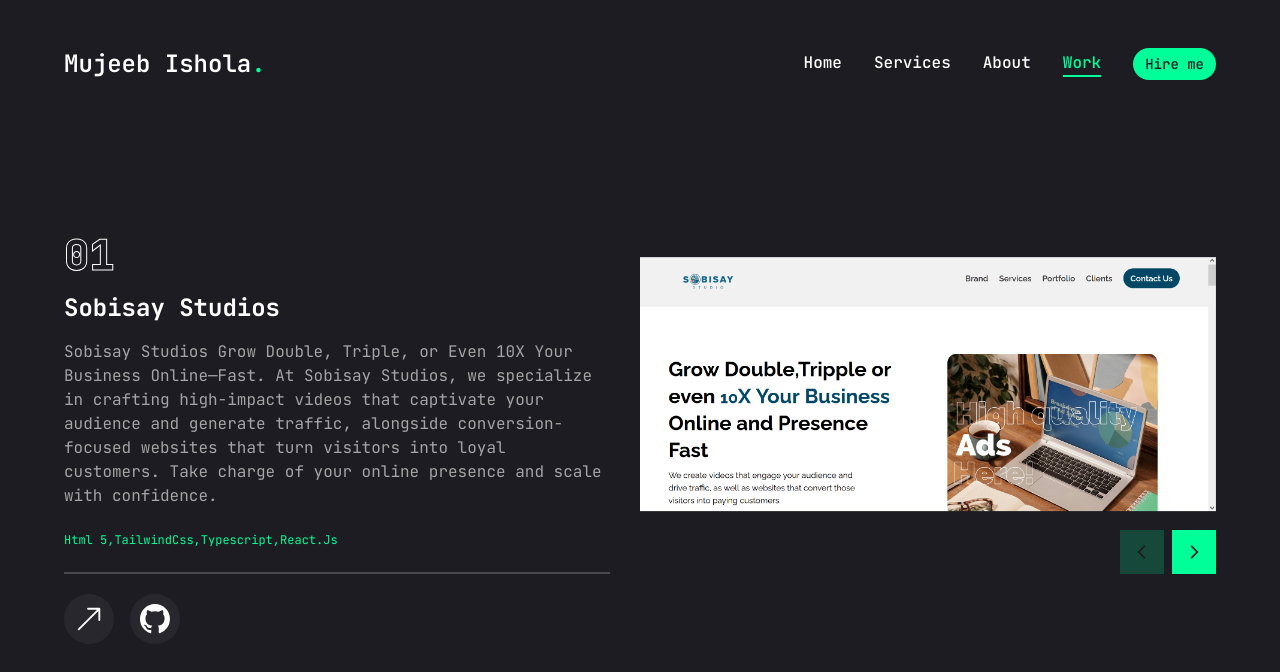
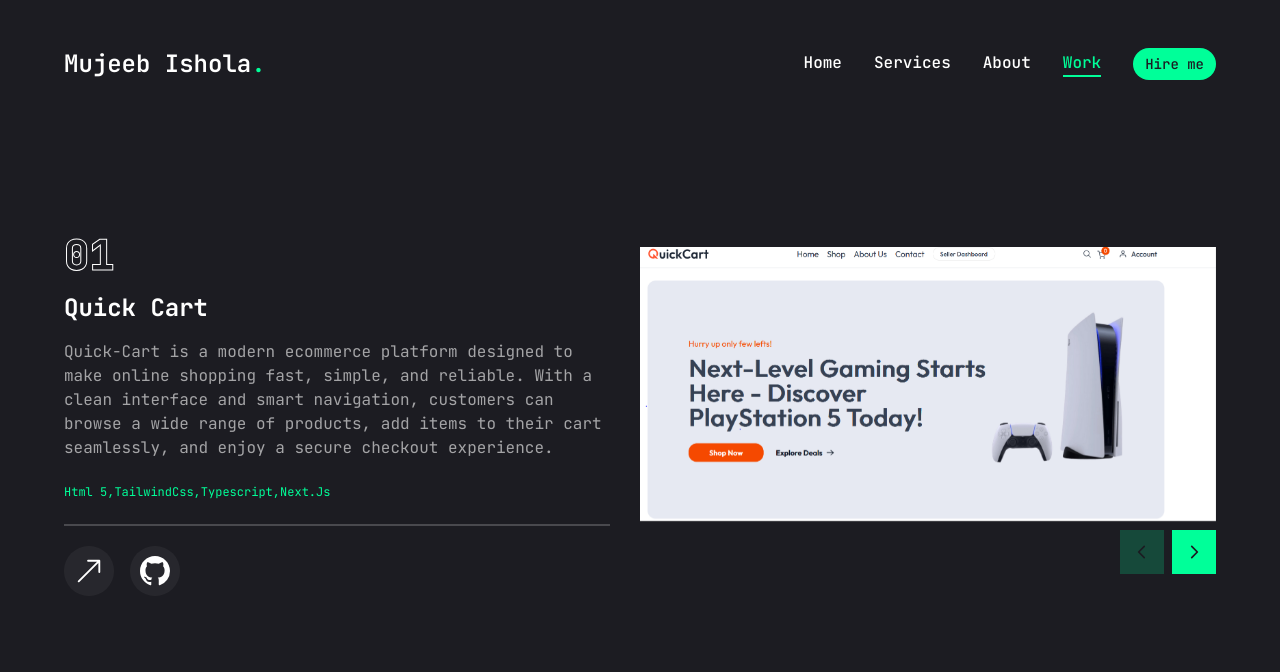
Before and after one commit to Adekunle-hub/portfolio, a Next.js app: page /work in a window 1280 px wide. Shown: the top 672 px of the page. Built offline with nearby package versions, Linux system fonts and the light colour scheme.

Commit message:
added quickCart

```diff
--- a/app/work/page.tsx
+++ b/app/work/page.tsx
@@ -21,6 +21,30 @@
 const projects = [
   {
     num: "01",
+    categore: "Quick Cart",
+    title: "quick cart",
+    description:
+      "Quick-Cart is a modern ecommerce platform designed to make online shopping fast, simple, and reliable. With a clean interface and smart navigation, customers can browse a wide range of products, add items to their cart seamlessly, and enjoy a secure checkout experience.",
+    stack: [
+      {
+        name: "Html 5",
+      },
+      {
+        name: "TailwindCss",
+      },
+      {
+        name: "Typescript",
+      },
+      {
+        name: "Next.Js",
+      },
+    ],
+    image: "/Capture.PNG",
+    live: "https://soft-cart.vercel.app/",
+    github: "https://github.com/Adekunle-hub/soft-cart",
+  },
+  {
+    num: "02",
     categore: "Sobisay Studios",
     title: "Sobisay Studios",
     description:
@@ -44,7 +68,7 @@
     github: "https://github.com/Adekunle-hub/sobisay",
   },
   {
-    num: "02",
+    num: "03",
     categore: "Rent Up",
     title: "Rent Up",
 
@@ -69,7 +93,7 @@
     github: "https://github.com/Adekunle-hub/rentup",
   },
   {
-    num: "03",
+    num: "04",
     categore: "Keeper",
     title: "Project 2",
     description:
@@ -90,7 +114,7 @@
     github: "https://github.com/Adekunle-hub/todos",
   },
   {
-    num: "04",
+    num: "05",
     categore: "Balanceè–Smart Booking Interface",
     title: "Project 3",
     description:
```
Also changed, not shown: public/Capture.PNG (added).
